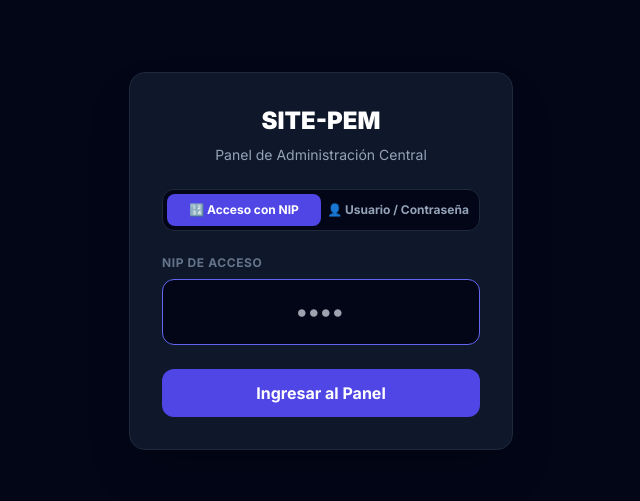
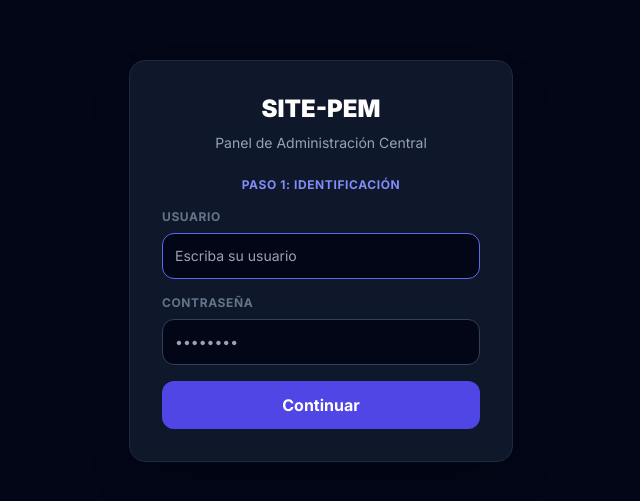
Before and after one commit to arturosupervision-art/SITE-PEM, a Next.js app: page /SuperAdmin in a window 1280 px wide. Shown: the part 139-640 px from the top of the page, without its empty margins (319-959 px from the left). Built offline with nearby package versions, Linux system fonts and the light colour scheme.

Commit message:
Update page.tsx

```diff
--- a/app/SuperAdmin/page.tsx
+++ b/app/SuperAdmin/page.tsx
@@ -6,15 +6,16 @@ export default function PanelAdministracion() {
   // ================= ESTADOS DE AUTENTICACIÓN =================
   const [rol, setRol] = useState<'ADMIN' | 'SUPERADMIN' | null>(null)
 
-  // Estados para Login Dual
-  const [tipoLogin, setTipoLogin] = useState<'NIP' | 'CREDENCIALES'>('NIP')
-  const [pin, setPin] = useState('')
-  const [errorPin, setErrorPin] = useState(false)
+  // Estados para Login Secuencial (Doble Factor)
+  const [pasoLogin, setPasoLogin] = useState<1 | 2>(1)
+  const [rolTemporal, setRolTemporal] = useState<'ADMIN' | 'SUPERADMIN' | null>(null)
+
   const [usuario, setUsuario] = useState('')
   const [password, setPassword] = useState('')
+  const [pin, setPin] = useState('')
+  const [errorAuth, setErrorAuth] = useState(false)
 
   // ================= ESTADO DE VISTA (SOLO SUPERADMIN) =================
-  // Se agregó 'EMPLEADOS' como vista independiente
   const [vista, setVista] = useState<'FINANZAS' | 'SISTEMA' | 'EMPLEADOS'>('FINANZAS')
 
   // ================= ESTADOS DEL DASHBOARD (FINANZAS) =================
@@ -90,50 +91,51 @@ export default function PanelAdministracion() {
   const [formEmpTurnoAsignado, setFormEmpTurnoAsignado] = useState('Matutino')
 
   // ================= FUNCIONES DE LOGIN Y CIERRE =================
-  const iniciarSesion = (e: React.FormEvent) => {
+  const procesarLogin = (e: React.FormEvent) => {
     e.preventDefault()
 
-    if (tipoLogin === 'NIP') {
-      if (pin === '3664') { // SUPER ADMIN
+    if (pasoLogin === 1) {
+      // Paso 1: Validar Usuario y Contraseña
+      if (usuario === 'superadmin' && password === '3664') {
+        setRolTemporal('SUPERADMIN')
+        setPasoLogin(2)
+        setErrorAuth(false)
+      } else if (usuario === 'admin' && password === '0987') {
+        setRolTemporal('ADMIN')
+        setPasoLogin(2)
+        setErrorAuth(false)
+      } else {
+        setErrorAuth(true)
+        setPassword('')
+      }
+    } else if (pasoLogin === 2) {
+      // Paso 2: Validar NIP
+      if (rolTemporal === 'SUPERADMIN' && pin === '3664') {
         setRol('SUPERADMIN')
-        setErrorPin(false)
+        setErrorAuth(false)
         cargarDatosDashboard()
         cargarAlumnos()
-      } else if (pin === '0987') { // ADMIN
+      } else if (rolTemporal === 'ADMIN' && pin === '0987') {
         setRol('ADMIN')
         setVista('FINANZAS')
-        setErrorPin(false)
+        setErrorAuth(false)
         cargarDatosDashboard()
       } else {
-        setErrorPin(true)
+        setErrorAuth(true)
         setPin('')
-      }
-    } else {
-      // Lógica temporal para Usuario y Contraseña
-      if (usuario === 'superadmin' && password === '3664') {
-        setRol('SUPERADMIN')
-        setErrorPin(false)
-        cargarDatosDashboard()
-        cargarAlumnos()
-      } else if (usuario === 'admin' && password === '0987') {
-        setRol('ADMIN')
-        setVista('FINANZAS')
-        setErrorPin(false)
-        cargarDatosDashboard()
-      } else {
-        setErrorPin(true)
-        setPassword('')
       }
     }
   }
 
   const cerrarSesion = () => {
     setRol(null)
+    setRolTemporal(null)
+    setPasoLogin(1)
     setPin('')
     setUsuario('')
     setPassword('')
     setVista('FINANZAS')
-    setErrorPin(false)
+    setErrorAuth(false)
   }
 
   useEffect(() => {
@@ -616,7 +618,7 @@ export default function PanelAdministracion() {
   }
 
 
-  // ================= RENDERIZADO DEL LOGIN DUAL =================
+  // ================= RENDERIZADO DEL LOGIN SECUENCIAL =================
   if (!rol) {
     return (
       <div className="min-h-screen bg-[#020617] flex items-center justify-center p-4">
@@ -627,48 +629,14 @@ export default function PanelAdministracion() {
             <p className="text-slate-400 text-sm">Panel de Administración Central</p>
           </div>
 
-          {/* Tabs del Login */}
-          <div className="flex bg-[#020617] rounded-xl p-1 mb-6 border border-slate-800">
-            <button
-              onClick={() => {setTipoLogin('NIP'); setErrorPin(false)}}
-              className={`flex-1 py-2 rounded-lg text-xs font-bold transition-colors ${tipoLogin === 'NIP' ? 'bg-indigo-600 text-white' : 'text-slate-400 hover:text-white'}`}
-            >
-              🔢 Acceso con NIP
-            </button>
-            <button
-              onClick={() => {setTipoLogin('CREDENCIALES'); setErrorPin(false)}}
-              className={`flex-1 py-2 rounded-lg text-xs font-bold transition-colors ${tipoLogin === 'CREDENCIALES' ? 'bg-indigo-600 text-white' : 'text-slate-400 hover:text-white'}`}
-            >
-              👤 Usuario / Contraseña
-            </button>
-          </div>
+          <form onSubmit={procesarLogin} className="flex flex-col gap-4 relative z-10">
 
-          <form onSubmit={iniciarSesion} className="flex flex-col gap-4 relative z-10">
-
-            {tipoLogin === 'NIP' ? (
-              // VISTA NIP
-              <div className="animate-fade-in">
-                <label className="block text-xs font-bold text-slate-500 uppercase tracking-wider mb-2">
-                  NIP de Acceso
-                </label>
-                <input
-                  type="password"
-                  value={pin}
-                  onChange={(e) => setPin(e.target.value)}
-                  placeholder="••••"
-                  className={`w-full bg-[#020617] border ${errorPin ? 'border-red-500' : 'border-slate-700'} rounded-xl p-4 text-center text-white text-2xl font-black tracking-widest outline-none focus:border-indigo-500 transition-colors`}
-                  maxLength={4}
-                  autoFocus
-                />
-                {errorPin && (
-                  <p className="text-red-400 text-xs font-bold mt-2 text-center animate-pulse">
-                    NIP incorrecto. Intente de nuevo.
-                  </p>
-                )}
-              </div>
-            ) : (
-              // VISTA CREDENCIALES
+            {pasoLogin === 1 ? (
+              // VISTA PASO 1: CREDENCIALES
               <div className="animate-fade-in space-y-4">
+                <p className="text-indigo-400 text-xs text-center font-bold mb-4 uppercase tracking-wider">
+                  Paso 1: Identificación
+                </p>
                 <div>
                   <label className="block text-xs font-bold text-slate-500 uppercase tracking-wider mb-2">
                     Usuario
@@ -678,7 +646,8 @@ export default function PanelAdministracion() {
                     value={usuario}
                     onChange={(e) => setUsuario(e.target.value)}
                     placeholder="Escriba su usuario"
-                    className="w-full bg-[#020617] border border-slate-700 rounded-xl p-3 text-white text-sm outline-none focus:border-indigo-500 transition-colors"
+                    className={`w-full bg-[#020617] border ${errorAuth ? 'border-red-500' : 'border-slate-700'} rounded-xl p-3 text-white text-sm outline-none focus:border-indigo-500 transition-colors`}
+                    autoFocus
                   />
                 </div>
                 <div>
@@ -690,23 +659,64 @@ export default function PanelAdministracion() {
                     value={password}
                     onChange={(e) => setPassword(e.target.value)}
                     placeholder="••••••••"
-                    className={`w-full bg-[#020617] border ${errorPin ? 'border-red-500' : 'border-slate-700'} rounded-xl p-3 text-white text-sm outline-none focus:border-indigo-500 transition-colors`}
+                    className={`w-full bg-[#020617] border ${errorAuth ? 'border-red-500' : 'border-slate-700'} rounded-xl p-3 text-white text-sm outline-none focus:border-indigo-500 transition-colors`}
                   />
                 </div>
-                {errorPin && (
+                {errorAuth && (
                   <p className="text-red-400 text-xs font-bold mt-1 text-center animate-pulse">
                     Credenciales incorrectas.
                   </p>
                 )}
+
+                <button
+                  type="submit"
+                  className="w-full bg-indigo-600 hover:bg-indigo-500 text-white font-bold py-3 rounded-xl transition-colors mt-2"
+                >
+                  Continuar
+                </button>
+              </div>
+            ) : (
+              // VISTA PASO 2: NIP
+              <div className="animate-fade-in">
+                <div className="flex items-center gap-2 mb-4">
+                  <button
+                    type="button"
+                    onClick={() => {setPasoLogin(1); setErrorAuth(false); setPin('');}}
+                    className="text-slate-400 hover:text-white text-xs font-bold px-2 py-1 rounded-lg bg-slate-800 transition-colors"
+                  >
+                    ⬅️ Volver
+                  </button>
+                  <p className="text-emerald-400 text-xs text-center font-bold uppercase tracking-wider flex-1 pr-10">
+                    Paso 2: Validación
+                  </p>
+                </div>
+
+                <label className="block text-xs font-bold text-slate-500 uppercase tracking-wider mb-2 text-center">
+                  Ingrese NIP ({rolTemporal === 'SUPERADMIN' ? 'Modo Dios' : 'Admin'})
+                </label>
+                <input
+                  type="password"
+                  value={pin}
+                  onChange={(e) => setPin(e.target.value)}
+                  placeholder="••••"
+                  className={`w-full bg-[#020617] border ${errorAuth ? 'border-red-500' : 'border-slate-700'} rounded-xl p-4 text-center text-white text-2xl font-black tracking-widest outline-none focus:border-emerald-500 transition-colors`}
+                  maxLength={4}
+                  autoFocus
+                />
+                {errorAuth && (
+                  <p className="text-red-400 text-xs font-bold mt-2 text-center animate-pulse">
+                    NIP incorrecto. Intente de nuevo.
+                  </p>
+                )}
+
+                <button
+                  type="submit"
+                  className="w-full bg-emerald-600 hover:bg-emerald-500 text-white font-bold py-3 rounded-xl transition-colors mt-4"
+                >
+                  Ingresar al Sistema
+                </button>
               </div>
             )}
-
-            <button
-              type="submit"
-              className="w-full bg-indigo-600 hover:bg-indigo-500 text-white font-bold py-3 rounded-xl transition-colors mt-2"
-            >
-              Ingresar al Panel
-            </button>
           </form>
         </div>
       </div>
```
